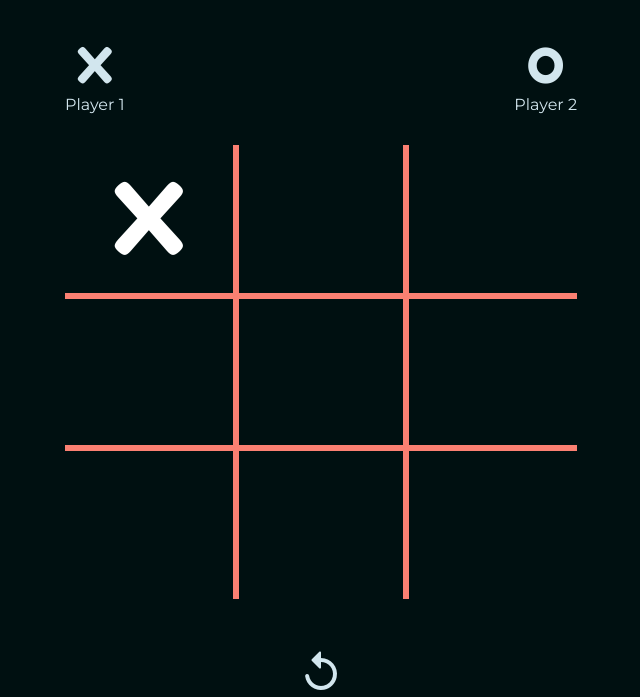
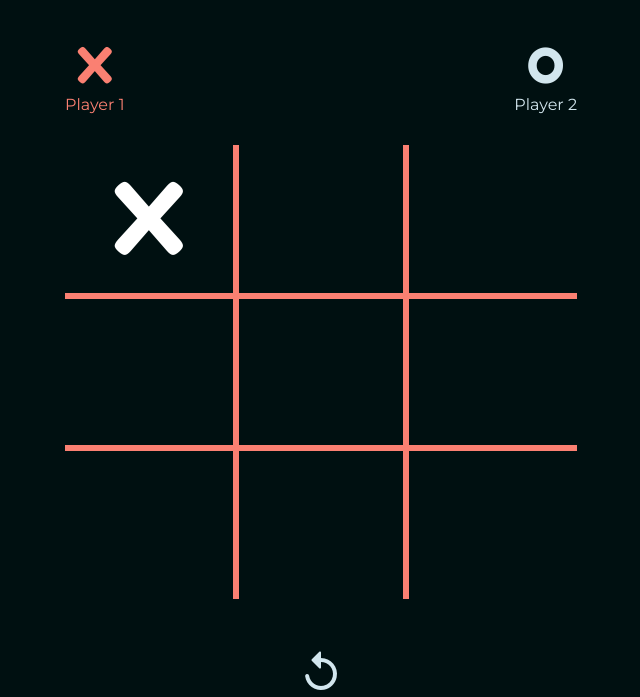
Before and after one commit to darianjason/tic-tac-toe, a plain HTML site: page index.html in a window 1280 px wide. Both pictures are taken after a click on the element 469 px from the left and 323 px from the top of the page. Shown: the part 103-800 px from the top of the page, without its empty margins (319-959 px from the left). Drawn offline with Linux system fonts and the light colour scheme.

Commit message:
Add last player highlight styling

```diff
--- a/styles/main.css
+++ b/styles/main.css
@@ -118,3 +118,8 @@ button {
     color: salmon;
     font-size: 2rem;
 }
+
+.last-player {
+    color: salmon;
+    transition: color 0.4s;
+}
```
